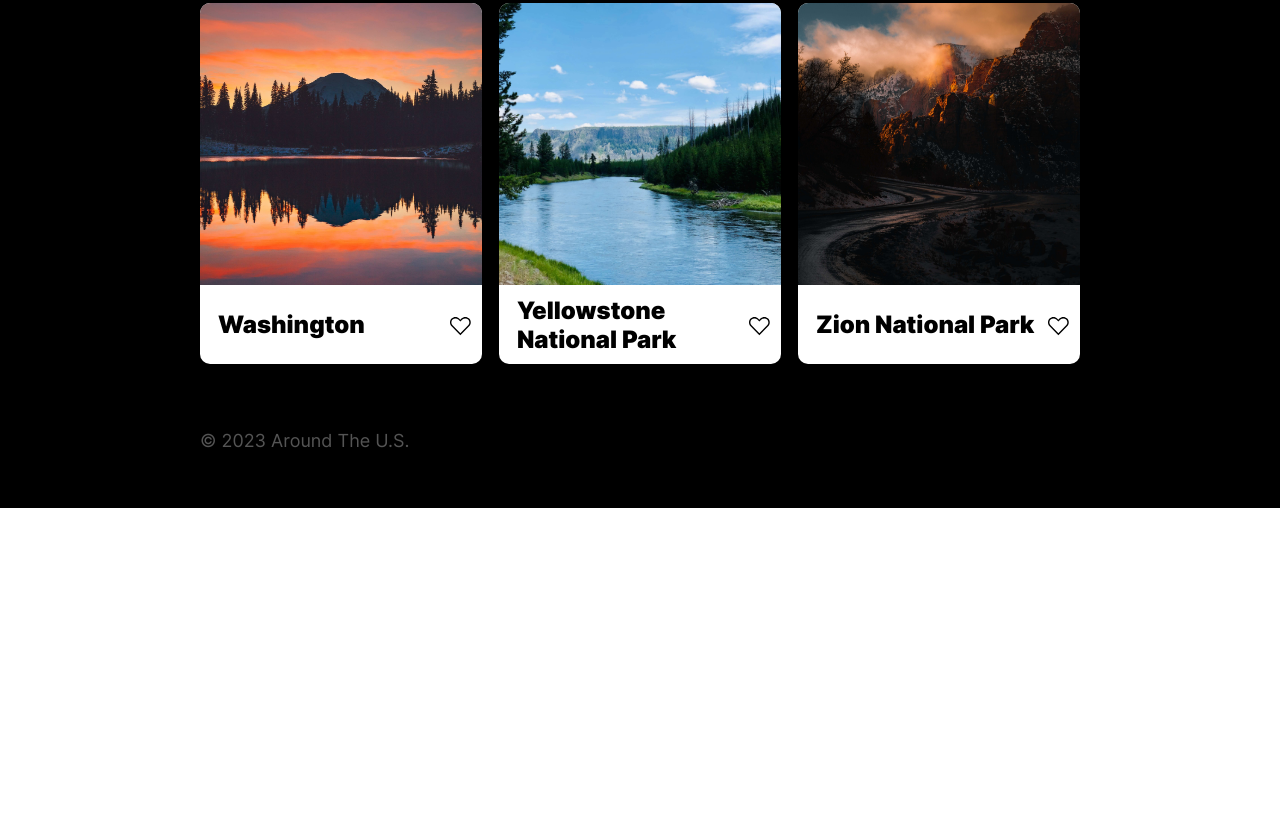
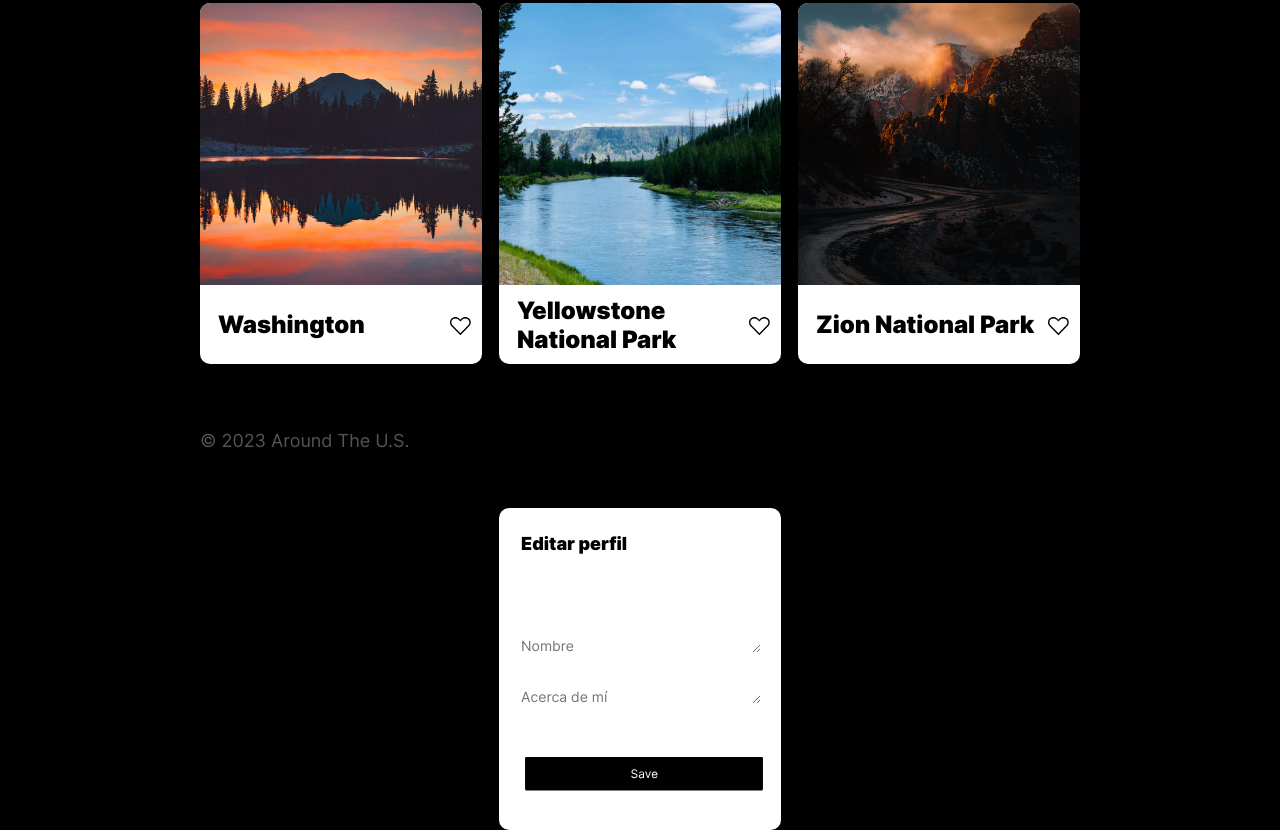
Before and after one commit to vinb18/web_project_around, a plain HTML site: page index.html in a window 1280 px wide. Shown: the part 744-1574 px from the top of the page. Before the commit the page ends 1252 px from the top, so only its background shows below. Drawn offline with Linux system fonts and the light colour scheme; files whose address does not match are found by name.

Commit message:
formulario

```diff
--- a/index.html
+++ b/index.html
@@ -97,6 +97,19 @@
         <footer class="footer">
             <p class="footer__copyright">© 2023 Around The U.S.</p>
         </footer>
+        <div class="form__edit-profile">
+            <h2 class="form__heading">Editar perfil</h2>
+            <fieldset class="form__input-container">
+                <textarea class="form__item form__item_name" id="maintext" name="maintext" placeholder="Nombre"
+                    required></textarea>
+                <textarea class="form__item form__item_activity" id="maintext" name="maintext"
+                    placeholder="Acerca de mí" required></textarea>
+                <button type="save" class="form__button">Guardar
+                    <input type="image" class="image__submit-button" src="./images/submitbutton.svg"
+                        alt="Botón de guardar">
+                </button>
+            </fieldset>
+        </div>
     </div>
 </body>
 
--- a/style.css
+++ b/style.css
@@ -54,7 +54,6 @@ background: #545454;
     align-content:space-between;
     padding: 26px 38px;
     column-gap:10px;
-
   }
 
   .profile__name {
@@ -176,6 +175,63 @@ align-self: center;
   margin:0;
   }
 
+  .form__edit-profile {
+    width:282px;
+    height:297px;
+    border-radius: 10px;
+    background-color: #FFF;
+    display:flex;
+    flex-direction:column;
+    align-items: center;
+    padding-top:25px;
+  }
+
+  .form__heading{
+    width:238px;
+    color: #000;
+    font-family: Inter;
+    font-size: 18px;
+    font-style: normal;
+    font-weight: 900;
+    line-height: normal;
+    margin:0;
+    padding-bottom:75px;
+  }
+
+  .form__input-container {
+    width:238px;
+    height:14px;
+    border:none;
+  }
+
+  .form__item {
+    width:238px;
+    height:14px;
+    color: #000;
+    font-family: Inter;
+    font-size: 14px;
+    font-style: normal;
+    font-weight: 400;
+    line-height: normal;
+    border:none;
+    margin-bottom: 30px;
+  }
+
+  .form__button {
+    width:238px;
+    height:10px;
+    border:none;
+    background-color: #FFF;
+    color:#FFF;
+  }
+
+  .image__submit-button {
+    width:238px;
+  }
+
+
+
+
 @media screen and (min-width: 1280px) {
 
     .header__logo {
```
Also changed, not shown: images/submitbutton.svg (added).
